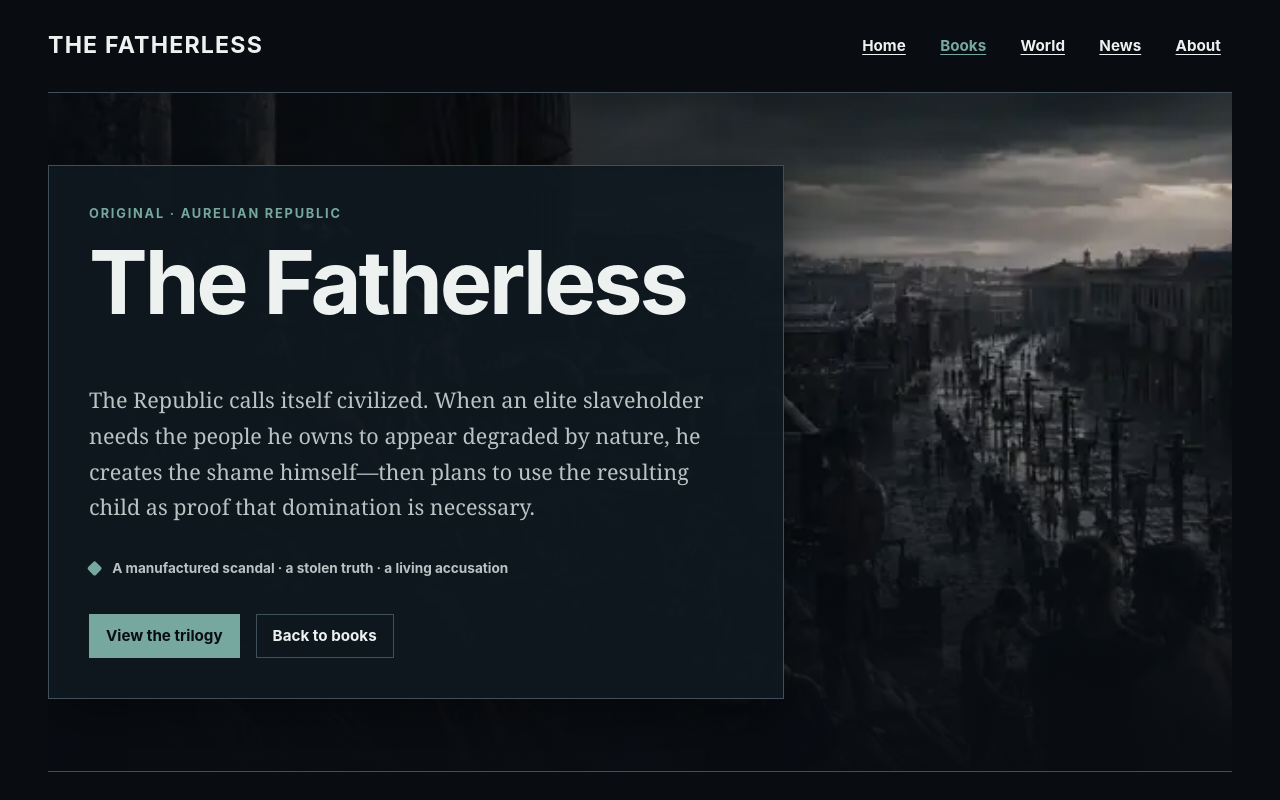
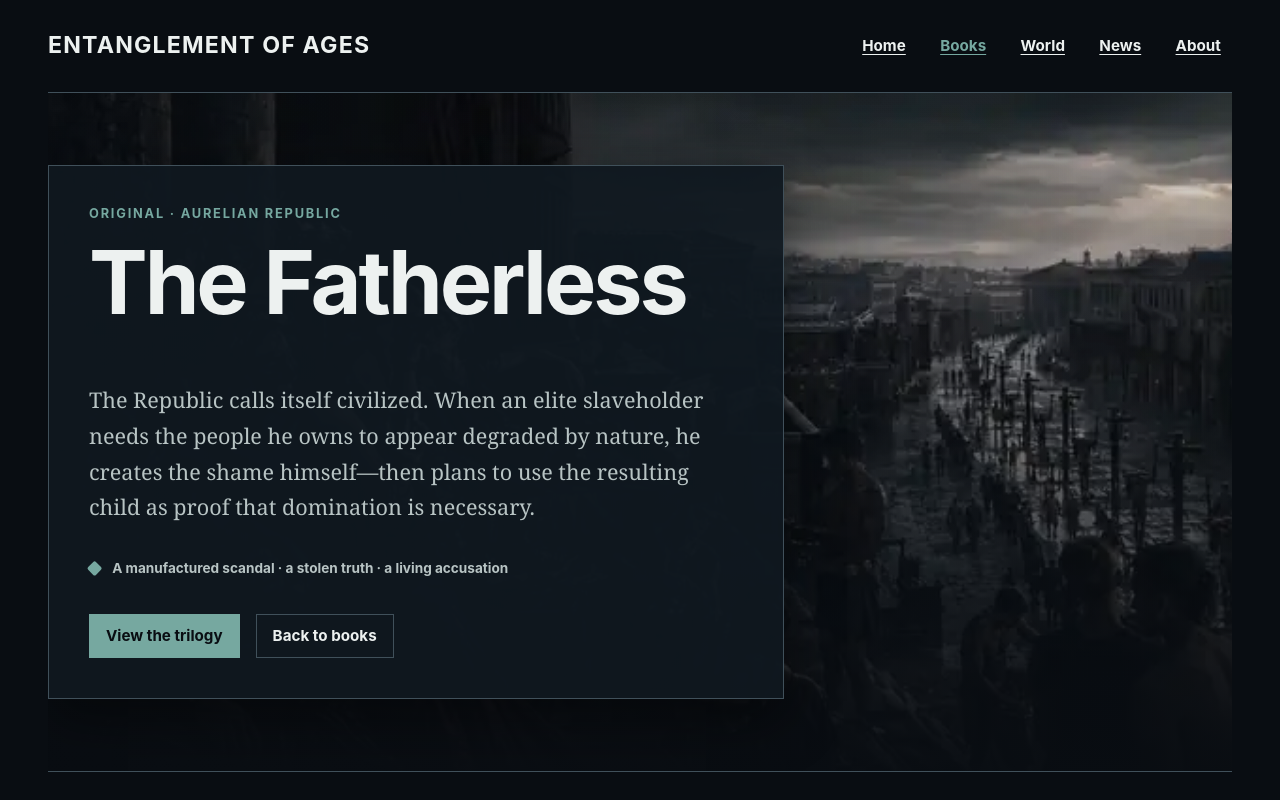
Before and after one commit to ryjen/the-fatherless-marketing, a website: page src/books/the-fatherless/index.html in a window 1280 px wide. Shown: the top 800 px of the page. Drawn offline with Linux system fonts and the light colour scheme.

Commit message:
fix(public): align original series chrome

```diff
--- a/src/books/the-fatherless/index.html
+++ b/src/books/the-fatherless/index.html
@@ -6,7 +6,7 @@
   <title>The Fatherless · Original</title>
   <meta name="description" content="An elite slaveholder manufactures a hidden scandal to prove his victims deserve their chains. The child meant to justify slavery survives as Yasael.">
   <link rel="canonical" href="https://fatherless.ryanjennin.gs/books/the-fatherless/">
-  <link rel="alternate" type="application/atom+xml" title="The Fatherless · News" href="https://fatherless.ryanjennin.gs/feed.xml">
+  <link rel="alternate" type="application/atom+xml" title="Entanglement of Ages · News" href="https://fatherless.ryanjennin.gs/feed.xml">
   <meta property="og:type" content="website">
   <meta property="og:title" content="The Fatherless · Original">
   <meta property="og:description" content="An elite slaveholder manufactures a hidden scandal to prove his victims deserve their chains. The child meant to justify slavery survives as Yasael.">
@@ -22,7 +22,7 @@
 </head>
 <body data-theme="original">
   <a class="skip-link" href="#main">Skip to main content</a>
-  <header class="site-header"><a class="brand" href="../../">The Fatherless</a><nav class="primary-nav" aria-label="Primary"><ul><li><a href="../../">Home</a></li><li><a href="../" aria-current="page">Books</a></li><li><a href="../../world/">World</a></li><li><a href="../../news/">News</a></li><li><a href="../../about/">About</a></li></ul></nav></header>
+  <header class="site-header"><a class="brand" href="../../">Entanglement of Ages</a><nav class="primary-nav" aria-label="Primary"><ul><li><a href="../../">Home</a></li><li><a href="../" aria-current="page">Books</a></li><li><a href="../../world/">World</a></li><li><a href="../../news/">News</a></li><li><a href="../../about/">About</a></li></ul></nav></header>
   <main id="main">
     <section class="hero hero--media" aria-labelledby="page-title">
       <figure class="hero__media"><img src="../../media/heroes/fatherless-original-hero.webp" width="640" height="360" alt="Masked elites recline with wine on a high terrace while attendants serve them above a crowded civic avenue lined with guards and public punishment structures." fetchpriority="high" decoding="async"></figure>
```
